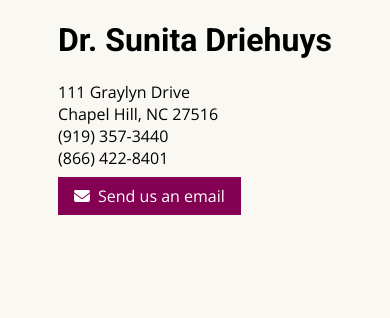
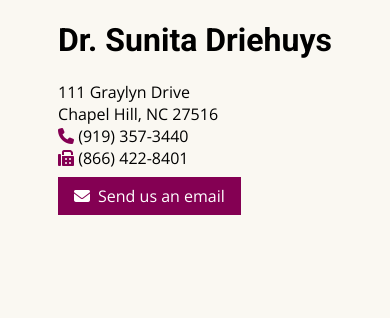
Before and after one commit to chmvh/chmvh-website, a Django app: page /contact/ in a window 390 px wide. Shown: the part 57-375 px from the top of the page. Run offline with Django 3.2, Linux system fonts and the light colour scheme; style sheets or scripts are compiled from the project's sources; some libraries are stand-ins or nearby versions.

Commit message:
Add icons for phone and fax numbers.
Fixes #5

```diff
--- a/chmvh_website/static/css/modules/_address.scss
+++ b/chmvh_website/static/css/modules/_address.scss
@@ -4,9 +4,12 @@
     padding-bottom: .25em;
 
     i {
-      color: $color-brand;
       margin-right: .5em;
     }
+  }
+
+  i {
+    color: $color-brand;
   }
 
   p {
--- a/chmvh_website/staticpages/templates/staticpages/contact.html
+++ b/chmvh_website/staticpages/templates/staticpages/contact.html
@@ -12,8 +12,8 @@
       <div class='address'>
         <p class='address__line1'>111 Graylyn Drive</p>
         <p class='address__citystate'>Chapel Hill, NC 27516</p>
-        <p class='address__phone'>(919)&nbsp;357-3440</p>
-        <p class='address__fax'>(866)&nbsp;422-8401</p>
+        <p class='address__phone'><i class='fa fa-phone'></i> (919)&nbsp;357-3440</p>
+        <p class='address__fax'><i class='fa fa-fax'></i> (866)&nbsp;422-8401</p>
       </div>
 
       <a class='button--primary' href='mailto:sdriehuys@chapelhillvet.com' target='_blank'>
```
